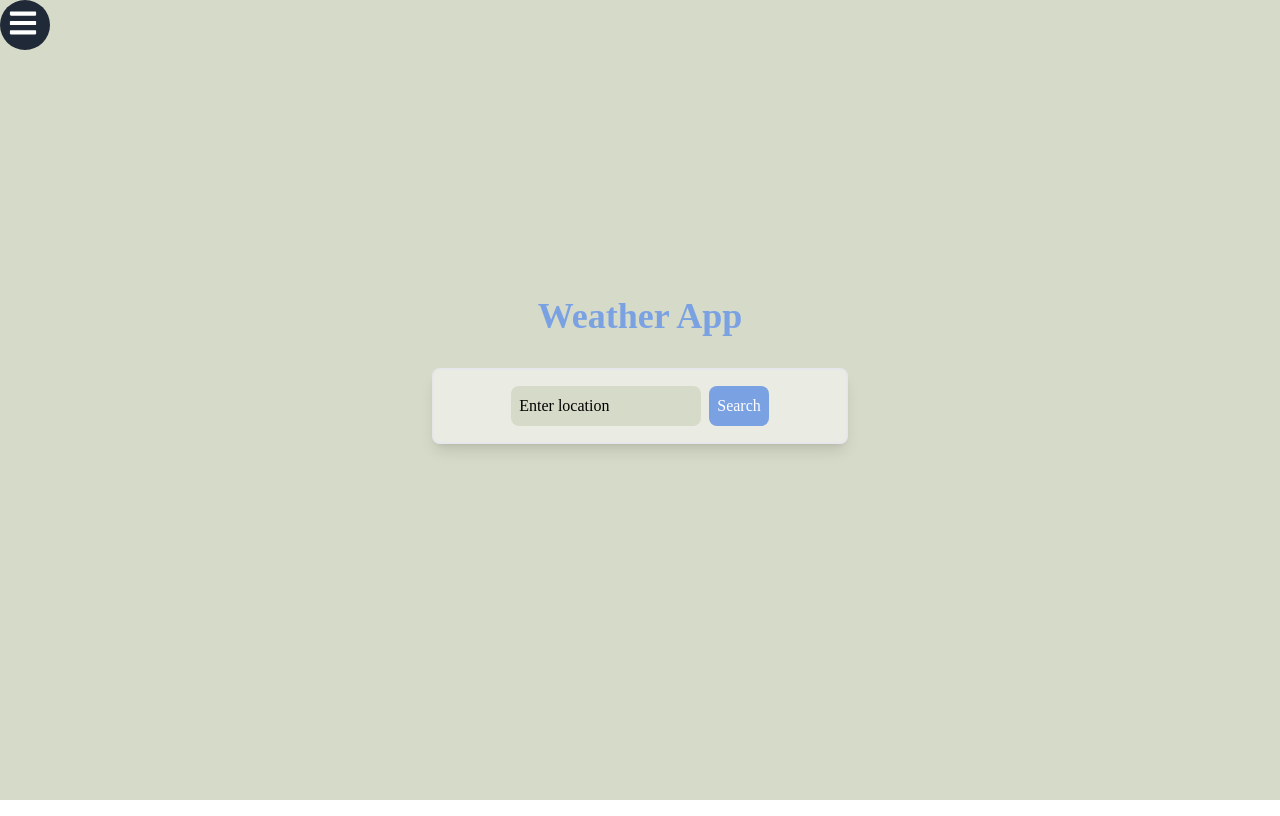
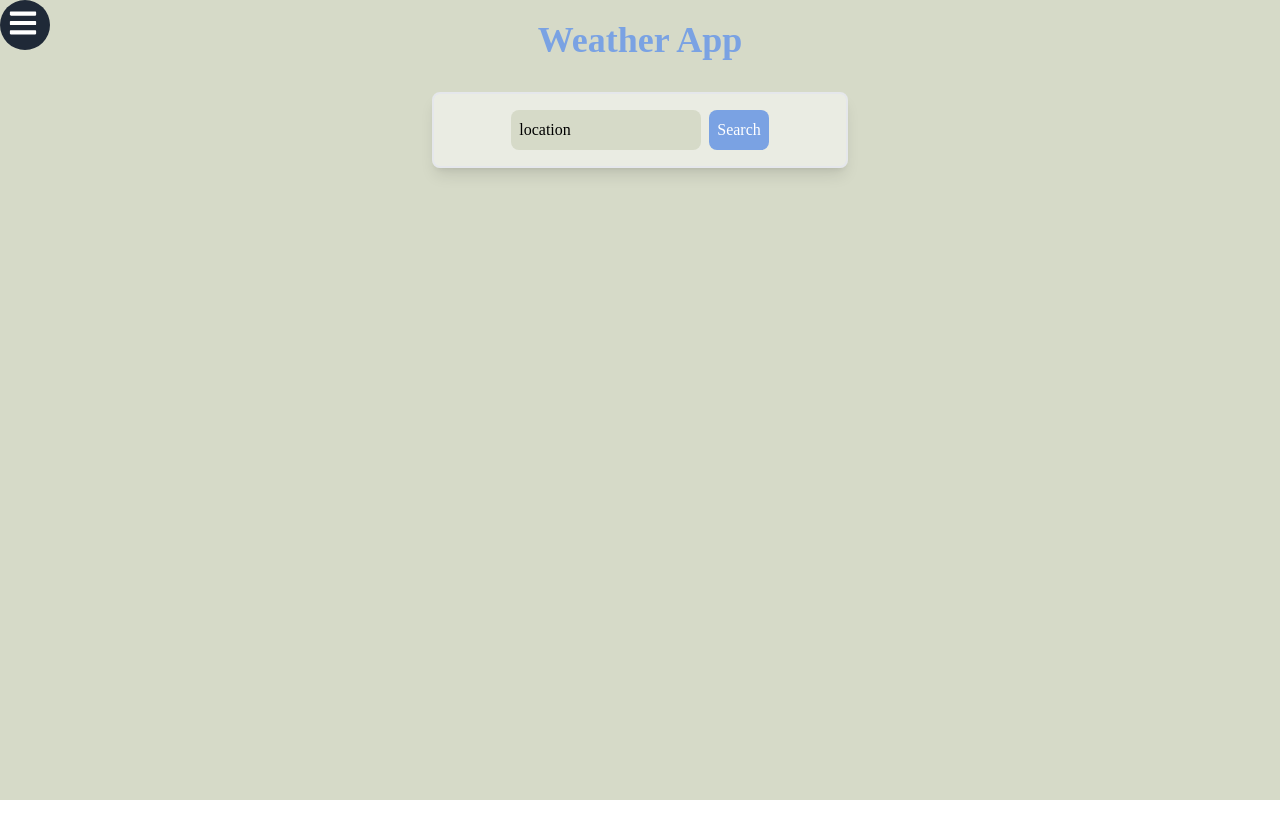
Before and after one commit to Abdullahprogramme/Weather-App, a React (Create React App) app: page / in a window 1280 px wide. Built offline with nearby package versions, Linux system fonts and the light colour scheme.

Commit message:
Update HomePage.js

```diff
--- a/src/Pages/HomePage.js
+++ b/src/Pages/HomePage.js
@@ -51,7 +51,7 @@ const HomePage = () => {
     return (
         <>
         {/* <Navbar /> */}
-        <div className="mx-auto w-screen min-h-screen p-4 mb-4 bg-[#D6DAC8] flex flex-col justify-center">
+        <div className="mx-auto w-screen min-h-screen p-4 bg-[#D6DAC8] flex flex-col">
 
             <Helmet>
                 <title>{location ? `${location} Weather` : 'Weather App'}</title>
@@ -79,7 +79,7 @@ const HomePage = () => {
                     type="text"
                     value={location}
                     onChange={(e) => setLocation(e.target.value)}
-                    placeholder="Enter location"
+                    placeholder="location"
                 />
                 <button
                     className="p-2 bg-[#7AA2E3] text-white rounded-lg"
```
